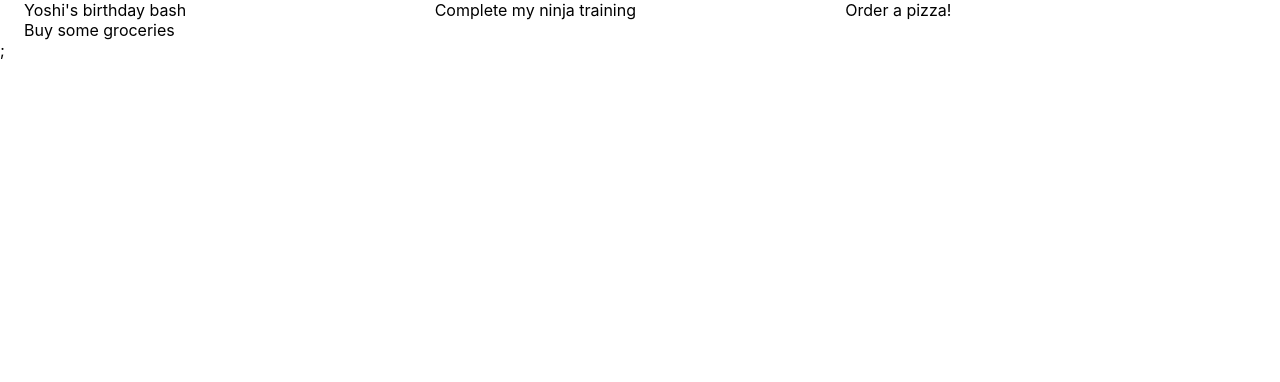
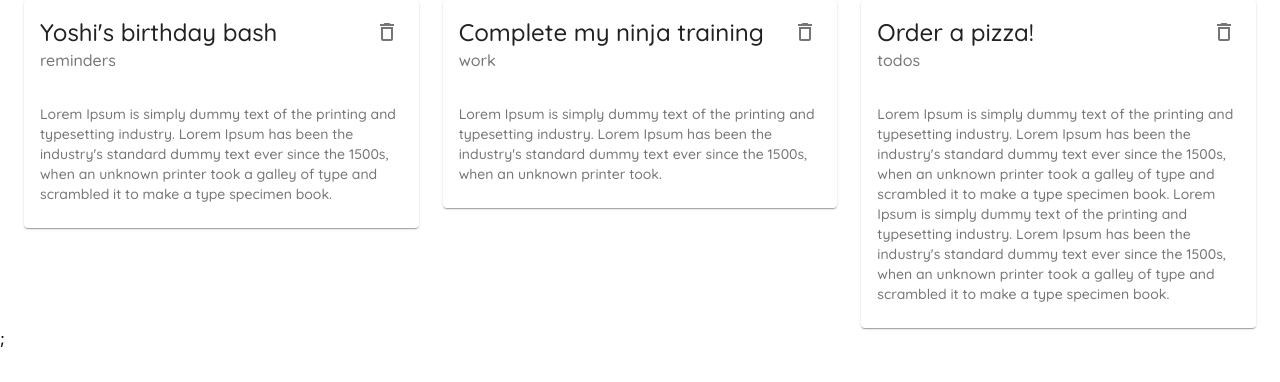
Before and after one commit to davidscarmo/material-ui-tutorial-the-net-ninja, a Next.js app: page /Notes in a window 1280 px wide. Shown: the top 382 px of the page. Built offline with nearby package versions, Linux system fonts and the light colour scheme; data requests are answered from the project's data file.

Commit message:
utilizacao dos cards para mostrar dados e excluindo dados

```diff
--- a/data/db.json
+++ b/data/db.json
@@ -17,12 +17,6 @@
       "details": "Lorem Ipsum is simply dummy text of the printing and typesetting industry. Lorem Ipsum has been the industry's standard dummy text ever since the 1500s, when an unknown printer took a galley of type and scrambled it to make a type specimen book.\nLorem Ipsum is simply dummy text of the printing and typesetting industry. Lorem Ipsum has been the industry's standard dummy text ever since the 1500s, when an unknown printer took a galley of type and scrambled it to make a type specimen book.",
       "category": "todos",
       "id": 3
-    },
-    {
-      "title": "Buy some groceries",
-      "details": "I need to buy some vegetables, milk and snacks",
-      "category": "todos",
-      "id": 4
     }
   ]
 }
--- /dev/null
+++ b/src/components/NoteCard/index.tsx
@@ -0,0 +1,35 @@
+import Card from "@material-ui/core/Card";
+import CardHeader from "@material-ui/core/CardHeader";
+import CardContent from "@material-ui/core/CardContent";
+import { IconButton, Typography } from "@material-ui/core";
+import { DeleteOutlined } from "@material-ui/icons";
+type NoteProps = {
+  title: string;
+  details: string;
+  category: string;
+  id: number;
+  handleDeleteNote: (id: number) => void;
+};
+
+export const NoteCard = (note: NoteProps) => {
+  return (
+    <Card elevation={1}>
+      <CardHeader
+        action={
+          <IconButton onClick={() => note.handleDeleteNote(note.id)}>
+            <DeleteOutlined />
+          </IconButton>
+        }
+        title={note.title}
+        subheader={note.category}
+      />
+      <CardContent>
+        <Typography variant="body2" color="textSecondary">
+          {note.details}
+        </Typography>
+      </CardContent>
+    </Card>
+  );
+};
+
+export default NoteCard;
--- a/src/pages/Notes/index.tsx
+++ b/src/pages/Notes/index.tsx
@@ -2,6 +2,7 @@ import React, { useEffect, useState } from "react";
 import Grid from "@material-ui/core/Grid";
 import Paper from "@material-ui/core/Paper";
 import Container from "@material-ui/core/Container";
+import NoteCard from "../../components/NoteCard";
 export default function Notes() {
   const [notes, setNotes] = useState([]);
   useEffect(() => {
@@ -9,26 +10,23 @@ export default function Notes() {
       .then((res) => res.json())
       .then((data) => setNotes(data));
   }, []);
+
+  const handleDeleteNote = async (id: number) => {
+    await fetch("http://localhost:8000/notes/" + id, {
+      method: "DELETE",
+    });
+
+    const newNotes = notes.filter((note) => note.id != id);
+
+    setNotes(newNotes);
+  };
+
   return (
     <Container>
-      {/* <Grid container>
-        <Grid item xs={12} sm={6} md={3}>
-          <Paper>1</Paper>
-        </Grid>
-        <Grid item xs={12} sm={6} md={3}>
-          <Paper>2</Paper>
-        </Grid>
-        <Grid item xs={12} sm={6} md={3}>
-          <Paper>3</Paper>
-        </Grid>
-        <Grid item xs={12} sm={6} md={3}>
-          <Paper>4</Paper>
-        </Grid>
-      </Grid> */}
-      <Grid container>
+      <Grid container spacing={3}>
         {notes.map((note) => (
           <Grid item xs={12} md={3} lg={4} key={note.id}>
-            {note.title}
+            <NoteCard {...note} handleDeleteNote={handleDeleteNote}/>
           </Grid>
         ))}
       </Grid>
```
